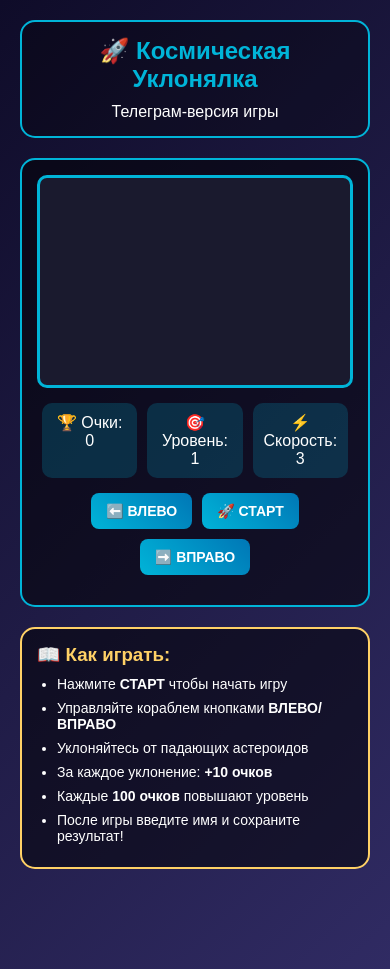
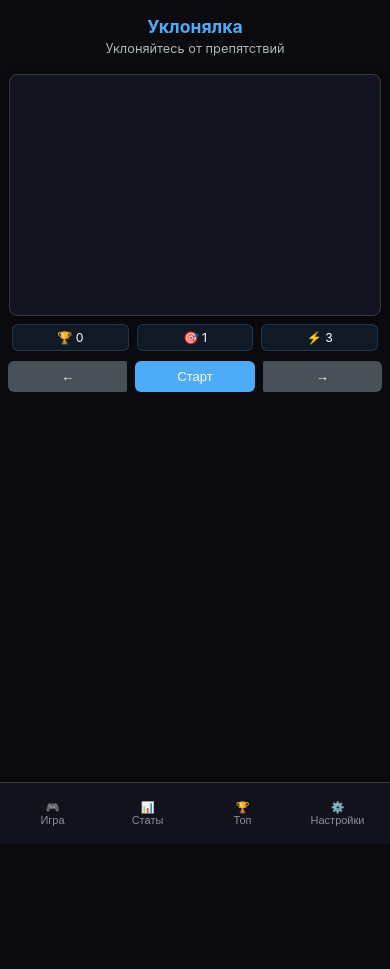
Before and after one commit to Leksan4ik/Mbotspi, a plain HTML site: page index.html in a window 390 px wide. After the commit the page ends 844 px from the top, so only its background shows below. Drawn offline with Linux system fonts and the light colour scheme; a script that the page names is missing.

Commit message:
index.html

```diff
--- a/index.html
+++ b/index.html
@@ -3,244 +3,326 @@
 <head>
     <meta charset="UTF-8">
     <meta name="viewport" content="width=device-width, initial-scale=1.0">
-    <title>🎮 Космическая Уклонялка</title>
+    <title>Уклонялка</title>
     <script src="https://telegram.org/js/telegram-web-app.js"></script>
     <style>
         * { margin: 0; padding: 0; box-sizing: border-box; }
         body {
-            font-family: 'Arial', sans-serif;
-            background: linear-gradient(135deg, #0f0c29, #302b63);
-            color: white;
+            font-family: -apple-system, BlinkMacSystemFont, 'Segoe UI', Roboto, sans-serif;
+            background: #0a0a0f;
+            color: #fff;
             min-height: 100vh;
-            padding: 20px;
-            padding-bottom: 80px;
+            overflow: hidden;
         }
 
         .container {
-            max-width: 800px;
-            margin: 0 auto;
+            max-width: 100%;
+            padding: 10px;
         }
 
-        header {
+        .header {
             text-align: center;
-            margin-bottom: 20px;
-            padding: 15px;
-            background: rgba(0, 0, 0, 0.3);
-            border-radius: 15px;
-            border: 2px solid #00b4d8;
+            margin-bottom: 10px;
+            padding: 8px;
         }
 
         h1 {
-            color: #00b4d8;
-            font-size: 1.8em;
-            margin-bottom: 10px;
+            color: #4dabf7;
+            font-size: 1.2em;
+            margin-bottom: 4px;
+        }
+
+        .subtitle {
+            color: #adb5bd;
+            font-size: 0.8em;
         }
 
         .game-section {
-            background: rgba(0, 0, 0, 0.5);
-            padding: 15px;
-            border-radius: 15px;
-            border: 2px solid #00b4d8;
-            margin-bottom: 20px;
+            margin: 0 auto 10px;
+            position: relative;
         }
 
         canvas {
-            background: #1a1a2e;
-            border-radius: 10px;
-            border: 3px solid #00b4d8;
+            background: #141420;
+            border-radius: 8px;
+            border: 1px solid #343a40;
             display: block;
-            margin: 0 auto 15px;
+            margin: 0 auto;
             max-width: 100%;
+            box-shadow: 0 2px 8px rgba(0,0,0,0.3);
+        }
+
+        .stats-bar {
+            display: flex;
+            justify-content: space-around;
+            margin: 8px 0;
+            font-size: 0.9em;
+        }
+
+        .stat-item {
+            text-align: center;
+            background: rgba(77, 171, 247, 0.1);
+            padding: 6px 10px;
+            border-radius: 6px;
+            flex: 1;
+            margin: 0 4px;
+            border: 1px solid rgba(77, 171, 247, 0.2);
         }
 
         .controls {
             display: flex;
-            gap: 10px;
+            gap: 8px;
             justify-content: center;
-            margin: 15px 0;
-            flex-wrap: wrap;
+            margin: 10px 0;
         }
 
-        button {
-            padding: 12px 20px;
+        .control-btn {
+            padding: 10px 20px;
             border: none;
-            border-radius: 8px;
-            font-size: 16px;
-            font-weight: bold;
+            border-radius: 6px;
+            font-size: 14px;
+            font-weight: 500;
             cursor: pointer;
-            transition: all 0.3s;
-            background: linear-gradient(45deg, #00b4d8, #0077b6);
+            transition: all 0.2s;
+            background: #495057;
             color: white;
-            min-width: 100px;
+            flex: 1;
+            max-width: 120px;
         }
 
-        button:hover {
-            transform: translateY(-2px);
-            box-shadow: 0 5px 15px rgba(0, 180, 216, 0.4);
+        .control-btn:hover {
+            background: #6c757d;
         }
 
-        button:disabled {
-            background: #666;
+        .control-btn:disabled {
+            background: #343a40;
+            color: #868e96;
             cursor: not-allowed;
-            transform: none;
         }
 
-        .stats {
-            display: flex;
-            justify-content: space-around;
-            margin: 15px 0;
-            font-size: 18px;
+        .control-btn.start {
+            background: #4dabf7;
         }
 
-        .stat-item {
-            text-align: center;
-            background: rgba(0, 180, 216, 0.2);
-            padding: 10px;
-            border-radius: 10px;
-            flex: 1;
-            margin: 0 5px;
+        .control-btn.start:hover {
+            background: #339af0;
         }
 
-        .instructions {
-            background: rgba(0, 0, 0, 0.5);
-            padding: 15px;
-            border-radius: 15px;
-            margin-bottom: 20px;
-            border: 2px solid #ffd166;
+        .control-btn.left {
+            border-radius: 6px 2px 2px 6px;
         }
 
-        .instructions h3 {
-            color: #ffd166;
-            margin-bottom: 10px;
-        }
-
-        .instructions ul {
-            padding-left: 20px;
-        }
-
-        .instructions li {
-            margin-bottom: 8px;
-            font-size: 14px;
+        .control-btn.right {
+            border-radius: 2px 6px 6px 2px;
         }
 
         .game-over {
             color: #ff6b6b;
-            font-size: 24px;
+            font-size: 16px;
             text-align: center;
-            margin: 15px 0;
-            padding: 15px;
-            background: rgba(255, 107, 107, 0.1);
-            border-radius: 10px;
+            margin: 10px 0;
+            padding: 10px;
+            background: rgba(255, 107, 107, 0.05);
+            border-radius: 6px;
+            border: 1px solid rgba(255, 107, 107, 0.2);
             display: none;
         }
 
         .save-section {
+            background: rgba(40, 40, 50, 0.8);
+            padding: 12px;
+            border-radius: 8px;
+            margin: 8px 0;
+            display: none;
+            gap: 8px;
+            align-items: center;
+        }
+
+        .save-input {
+            flex: 1;
+            padding: 8px;
+            border-radius: 4px;
+            border: 1px solid #495057;
+            background: rgba(255, 255, 255, 0.05);
+            color: white;
+            font-size: 14px;
+        }
+
+        .save-btn {
+            padding: 8px 16px;
+            border: none;
+            border-radius: 4px;
+            background: #40c057;
+            color: white;
+            font-size: 14px;
+            font-weight: 500;
+            cursor: pointer;
+            white-space: nowrap;
+        }
+
+        .bottom-panel {
             position: fixed;
             bottom: 0;
             left: 0;
             right: 0;
-            background: rgba(0, 0, 0, 0.9);
-            padding: 15px;
-            border-top: 2px solid #06d6a0;
+            background: rgba(20, 20, 30, 0.95);
+            border-top: 1px solid #343a40;
+            padding: 12px;
             display: flex;
+            justify-content: space-around;
             gap: 10px;
-            align-items: center;
         }
 
-        input {
+        .panel-btn {
+            padding: 8px 0;
+            border: none;
+            background: transparent;
+            color: #868e96;
+            font-size: 12px;
+            cursor: pointer;
             flex: 1;
-            padding: 10px;
-            border-radius: 5px;
-            border: 2px solid #00b4d8;
-            background: rgba(255, 255, 255, 0.1);
-            color: white;
-            font-size: 16px;
+            transition: color 0.2s;
         }
 
-        .save-btn {
-            background: linear-gradient(45deg, #06d6a0, #04a777);
+        .panel-btn:hover {
+            color: #4dabf7;
+        }
+
+        .panel-btn i {
+            display: block;
+            font-size: 18px;
+            margin-bottom: 4px;
         }
 
         @media (max-width: 600px) {
-            h1 { font-size: 1.5em; }
-            button { padding: 10px 15px; font-size: 14px; min-width: 80px; }
-            .stats { font-size: 16px; }
+            .container {
+                padding: 8px;
+            }
+
+            h1 {
+                font-size: 1.1em;
+            }
+
+            .control-btn {
+                padding: 8px 16px;
+                font-size: 13px;
+            }
+
+            .stat-item {
+                padding: 5px 8px;
+                font-size: 0.85em;
+            }
+
+            .bottom-panel {
+                padding: 10px;
+            }
+
+            .panel-btn {
+                font-size: 11px;
+            }
+        }
+
+        @media (max-height: 700px) {
+            .game-section {
+                margin-bottom: 5px;
+            }
+
+            .stats-bar {
+                margin: 5px 0;
+            }
+
+            .controls {
+                margin: 8px 0;
+            }
         }
     </style>
 </head>
 <body>
     <div class="container">
-        <header>
-            <h1>🚀 Космическая Уклонялка</h1>
-            <p>Телеграм-версия игры</p>
-        </header>
+        <div class="header">
+            <h1>Уклонялка</h1>
+            <div class="subtitle">Уклоняйтесь от препятствий</div>
+        </div>
 
         <div class="game-section">
-            <canvas id="gameCanvas" width="600" height="400"></canvas>
+            <canvas id="gameCanvas"></canvas>
 
-            <div class="stats">
+            <div class="stats-bar">
                 <div class="stat-item">
-                    🏆 Очки: <span id="currentScore">0</span>
+                    🏆 <span id="currentScore">0</span>
                 </div>
                 <div class="stat-item">
-                    🎯 Уровень: <span id="level">1</span>
+                    🎯 <span id="level">1</span>
                 </div>
                 <div class="stat-item">
-                    ⚡ Скорость: <span id="speed">3</span>
+                    ⚡ <span id="speed">3</span>
                 </div>
             </div>
 
             <div class="game-over" id="gameOver">
-                💥 ИГРА ОКОНЧЕНА! 💥<br>
-                Ваш счет: <span id="finalScore">0</span>
+                Игра окончена<br>
+                Счёт: <span id="finalScore">0</span>
             </div>
 
             <div class="controls">
-                <button onclick="moveLeft()">⬅️ ВЛЕВО</button>
-                <button onclick="startGame()" id="startBtn">🚀 СТАРТ</button>
-                <button onclick="moveRight()">➡️ ВПРАВО</button>
+                <button onclick="moveLeft()" class="control-btn left">←</button>
+                <button onclick="startGame()" class="control-btn start" id="startBtn">Старт</button>
+                <button onclick="moveRight()" class="control-btn right">→</button>
             </div>
         </div>
 
-        <div class="instructions">
-            <h3>📖 Как играть:</h3>
-            <ul>
-                <li>Нажмите <strong>СТАРТ</strong> чтобы начать игру</li>
-                <li>Управляйте кораблем кнопками <strong>ВЛЕВО/ВПРАВО</strong></li>
-                <li>Уклоняйтесь от падающих астероидов</li>
-                <li>За каждое уклонение: <strong>+10 очков</strong></li>
-                <li>Каждые <strong>100 очков</strong> повышают уровень</li>
-                <li>После игры введите имя и сохраните результат!</li>
-            </ul>
+        <div class="save-section" id="saveSection">
+            <input type="text" id="username" placeholder="Имя" value="Игрок" class="save-input">
+            <button onclick="saveScore()" class="save-btn">Сохранить</button>
         </div>
     </div>
 
-    <div class="save-section" id="saveSection" style="display: none;">
-        <input type="text" id="username" placeholder="Введите ваш никнейм" value="Игрок">
-        <button onclick="saveScore()" class="save-btn">💾 СОХРАНИТЬ</button>
-        <button onclick="shareScore()" style="background: linear-gradient(45deg, #7209b7, #560bad);">📤 ПОДЕЛИТЬСЯ</button>
+    <!-- Панель для будущих кнопок -->
+    <div class="bottom-panel">
+        <button class="panel-btn">
+            <div>🎮</div>
+            Игра
+        </button>
+        <button class="panel-btn">
+            <div>📊</div>
+            Статы
+        </button>
+        <button class="panel-btn">
+            <div>🏆</div>
+            Топ
+        </button>
+        <button class="panel-btn">
+            <div>⚙️</div>
+            Настройки
+        </button>
     </div>
 
     <script>
         // Инициализация Telegram WebApp
-        const tg = window.Telegram.WebApp;
-        tg.expand(); // Раскрываем на весь экран
-        tg.MainButton.hide();
+        const tg = window.Telegram?.WebApp;
+        if (tg) {
+            tg.expand();
+            tg.MainButton.hide();
+        }
 
         // Игровые переменные
         const canvas = document.getElementById('gameCanvas');
         const ctx = canvas.getContext('2d');
         const startBtn = document.getElementById('startBtn');
 
+        // Размеры canvas
+        canvas.width = Math.min(window.innerWidth - 20, 500);
+        canvas.height = canvas.width * 0.65;
+
         let gameRunning = false;
         let score = 0;
         let level = 1;
         let player = {
-            x: canvas.width / 2 - 25,
-            y: canvas.height - 60,
-            width: 50,
-            height: 40,
-            speed: 8
+            x: canvas.width / 2 - 20,
+            y: canvas.height - 50,
+            width: 40,
+            height: 30,
+            speed: 6
         };
 
         let obstacles = [];
@@ -251,7 +333,7 @@
 
         // Инициализация игры
         function initGame() {
-            player.x = canvas.width / 2 - 25;
+            player.x = canvas.width / 2 - 20;
             obstacles = [];
             frameCount = 0;
             score = 0;
@@ -268,7 +350,7 @@
                 initGame();
                 gameRunning = true;
                 startBtn.disabled = true;
-                startBtn.textContent = '⚡ ИГРА...';
+                startBtn.textContent = 'Игра...';
 
                 gameLoopId = requestAnimationFrame(gameLoop);
             }
@@ -278,11 +360,11 @@
         function gameLoop() {
             if (!gameRunning) return;
 
-            // Очистка canvas
-            ctx.fillStyle = '#1a1a2e';
+            // Очистка
+            ctx.fillStyle = '#141420';
             ctx.fillRect(0, 0, canvas.width, canvas.height);
 
-            // Фоновые звезды
+            // Звезды
             drawStars();
 
             // Игрок
@@ -307,21 +389,20 @@
             gameLoopId = requestAnimationFrame(gameLoop);
         }
 
-        // Звездное небо
+        // Звезды
         function drawStars() {
-            ctx.fillStyle = 'white';
-            for (let i = 0; i < 30; i++) {
-                const x = (frameCount + i * 50) % canvas.width;
-                const y = (i * 30) % canvas.height;
-                const size = Math.random() * 2;
-                ctx.fillRect(x, y, size, size);
+            ctx.fillStyle = 'rgba(255,255,255,0.7)';
+            for (let i = 0; i < 20; i++) {
+                const x = (frameCount + i * 30) % canvas.width;
+                const y = (i * 25) % canvas.height;
+                ctx.fillRect(x, y, 1, 1);
             }
         }
 
         // Отрисовка игрока
         function drawPlayer() {
-            // Корпус корабля
-            ctx.fillStyle = '#00b4d8';
+            // Корпус
+            ctx.fillStyle = '#4dabf7';
             ctx.beginPath();
             ctx.moveTo(player.x + player.width/2, player.y);
             ctx.lineTo(player.x, player.y + player.height);
@@ -329,22 +410,17 @@
             ctx.closePath();
             ctx.fill();
 
-            // Кабина
-            ctx.fillStyle = '#90e0ef';
+            // Свет
+            ctx.fillStyle = '#a5d8ff';
             ctx.beginPath();
-            ctx.arc(player.x + player.width/2, player.y + 10, 8, 0, Math.PI * 2);
+            ctx.arc(player.x + player.width/2, player.y + 8, 6, 0, Math.PI * 2);
             ctx.fill();
-
-            // Двигатели
-            ctx.fillStyle = '#ff6b6b';
-            ctx.fillRect(player.x + 10, player.y + player.height, 8, 15);
-            ctx.fillRect(player.x + player.width - 18, player.y + player.height, 8, 15);
         }
 
         // Создание препятствия
         function spawnObstacle() {
-            const size = 20 + Math.random() * 25;
-            const colors = ['#ff6b6b', '#ffd166', '#06d6a0', '#118ab2'];
+            const size = 15 + Math.random() * 20;
+            const colors = ['#ff6b6b', '#ff922b', '#40c057', '#339af0'];
             const color = colors[Math.floor(Math.random() * colors.length)];
 
             obstacles.push({
@@ -361,22 +437,16 @@
             for (let i = obstacles.length - 1; i >= 0; i--) {
                 const obs = obstacles[i];
 
-                // Отрисовка астероида
+                // Отрисовка
                 ctx.fillStyle = obs.color;
                 ctx.beginPath();
                 ctx.arc(obs.x + obs.size/2, obs.y + obs.size/2, obs.size/2, 0, Math.PI * 2);
                 ctx.fill();
 
-                // Текстура
-                ctx.fillStyle = '#333';
-                ctx.beginPath();
-                ctx.arc(obs.x + obs.size/3, obs.y + obs.size/3, obs.size/6, 0, Math.PI * 2);
-                ctx.fill();
-
-                // Движение вниз
+                // Движение
                 obs.y += obs.speed;
 
-                // Удаление вышедших за пределы
+                // Удаление
                 if (obs.y > canvas.height) {
                     obstacles.splice(i, 1);
                     score += 10;
@@ -404,17 +474,9 @@
             const newLevel = Math.floor(score / 100) + 1;
             if (newLevel > level) {
                 level = newLevel;
-                obstacleSpeed = 3 + level * 0.7;
-                obstacleSpawnRate = Math.max(20, 60 - level * 5);
+                obstacleSpeed = 3 + level * 0.5;
+                obstacleSpawnRate = Math.max(25, 50 - level * 3);
                 updateDisplays();
-
-                // Эффект нового уровня
-                canvas.style.borderColor = '#ffd166';
-                canvas.style.boxShadow = '0 0 20px #ffd166';
-                setTimeout(() => {
-                    canvas.style.borderColor = '#00b4d8';
-                    canvas.style.boxShadow = '0 0 10px #00b4d8';
-                }, 300);
             }
         }
 
@@ -428,20 +490,7 @@
             document.getElementById('saveSection').style.display = 'flex';
 
             startBtn.disabled = false;
-            startBtn.textContent = '🔄 ИГРАТЬ СНОВА';
-
-            // Взрыв
-            ctx.fillStyle = '#ff6b6b';
-            for (let i = 0; i < 15; i++) {
-                const angle = Math.random() * Math.PI * 2;
-                const radius = Math.random() * 25;
-                const x = player.x + player.width/2 + Math.cos(angle) * radius;
-                const y = player.y + player.height/2 + Math.sin(angle) * radius;
-                const size = Math.random() * 8 + 4;
-                ctx.beginPath();
-                ctx.arc(x, y, size, 0, Math.PI * 2);
-                ctx.fill();
-            }
+            startBtn.textContent = 'Снова';
         }
 
         // Управление
@@ -465,16 +514,11 @@
         }
 
         // Сохранение результата
-        async function saveScore() {
+        function saveScore() {
             const username = document.getElementById('username').value.trim() || 'Игрок';
 
-            if (score === 0) {
-                alert('Сначала сыграйте и наберите очки!');
-                return;
-            }
-
-            try {
-                // Отправляем данные в Telegram бота
+            if (tg) {
+                // Отправка в Telegram бота
                 tg.sendData(JSON.stringify({
                     action: 'save_score',
                     username: username,
@@ -482,56 +526,37 @@
                     level: level
                 }));
 
-                alert('✅ Результат сохранен в боте!');
+                alert('Результат сохранен');
+            } else {
+                alert(`Счёт: ${score}\nИмя: ${username}\n(В Telegram будет сохранено)`);
+            }
 
-            } catch (error) {
-                console.error('Error:', error);
-                alert('✅ Игра завершена! Результат: ' + score + ' очков');
-            }
+            document.getElementById('saveSection').style.display = 'none';
         }
 
-        // Поделиться результатом
-        function shareScore() {
-            const username = document.getElementById('username').value.trim() || 'Игрок';
-            const shareText = `🎮 Я только что набрал ${score} очков в Космической Уклонялке! 🚀\n\nСможешь побить мой рекорд?`;
-
-            if (navigator.share) {
-                navigator.share({
-                    title: 'Мой результат в Космической Уклонялке',
-                    text: shareText,
-                    url: window.location.href
-                });
-            } else {
-                alert(shareText + '\n\nСкопируйте этот текст, чтобы поделиться!');
-            }
-        }
-
-        // Управление с клавиатуры
+        // Управление клавиатурой
         document.addEventListener('keydown', (e) => {
             if (e.code === 'ArrowLeft') moveLeft();
             if (e.code === 'ArrowRight') moveRight();
             if (e.code === 'Space' && !gameRunning) startGame();
         });
 
-        // Адаптация размера canvas
+        // Адаптация размера
         function resizeCanvas() {
-            const container = canvas.parentElement;
-            const maxWidth = container.clientWidth - 30;
-            const aspectRatio = 600 / 400;
+            const container = document.querySelector('.game-section');
+            const maxWidth = Math.min(window.innerWidth - 20, 500);
+            const aspectRatio = 1.54;
 
             canvas.width = maxWidth;
             canvas.height = maxWidth / aspectRatio;
 
-            // Обновляем позицию игрока
-            player.x = canvas.width / 2 - 25;
-            player.y = canvas.height - 60;
+            player.x = canvas.width / 2 - 20;
+            player.y = canvas.height - 50;
         }
 
         // Инициализация
         window.addEventListener('resize', resizeCanvas);
         resizeCanvas();
-
-        console.log('🎮 Игра загружена! Удачи!');
     </script>
 </body>
 </html>
```
